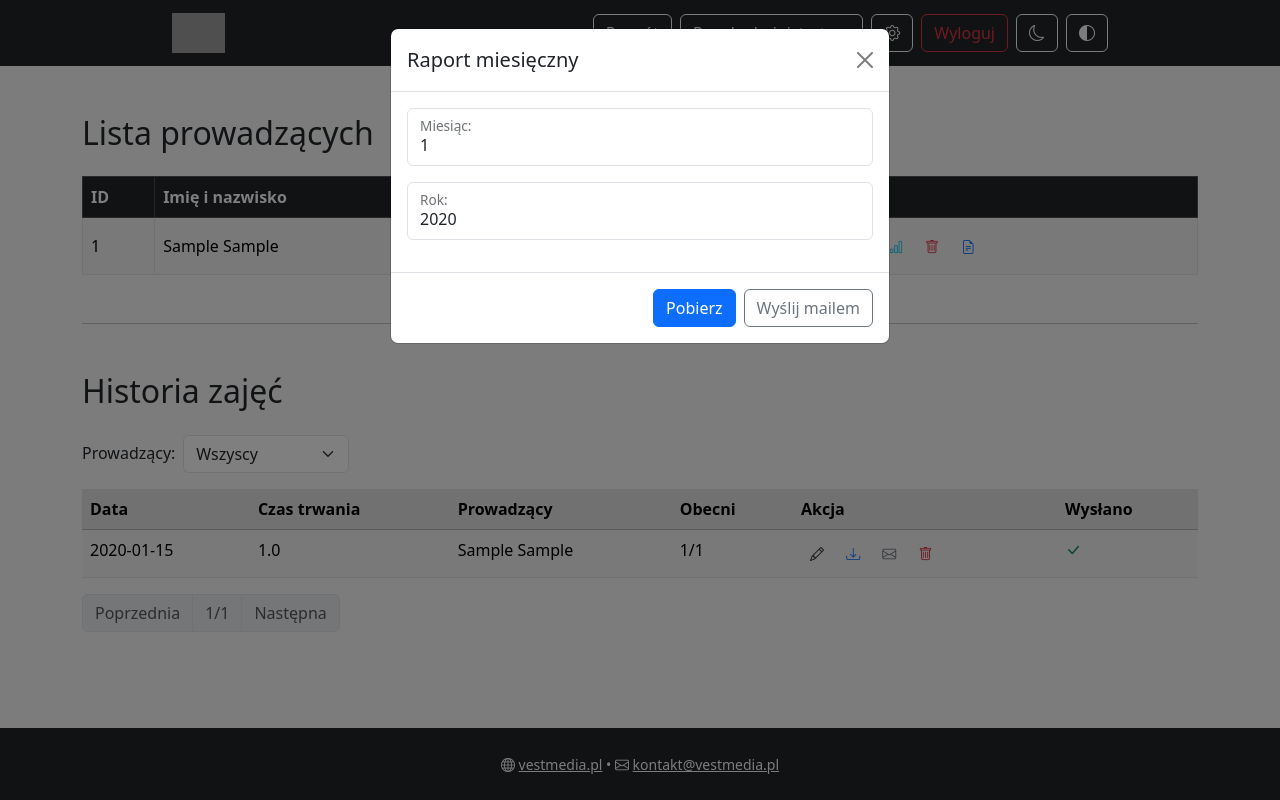
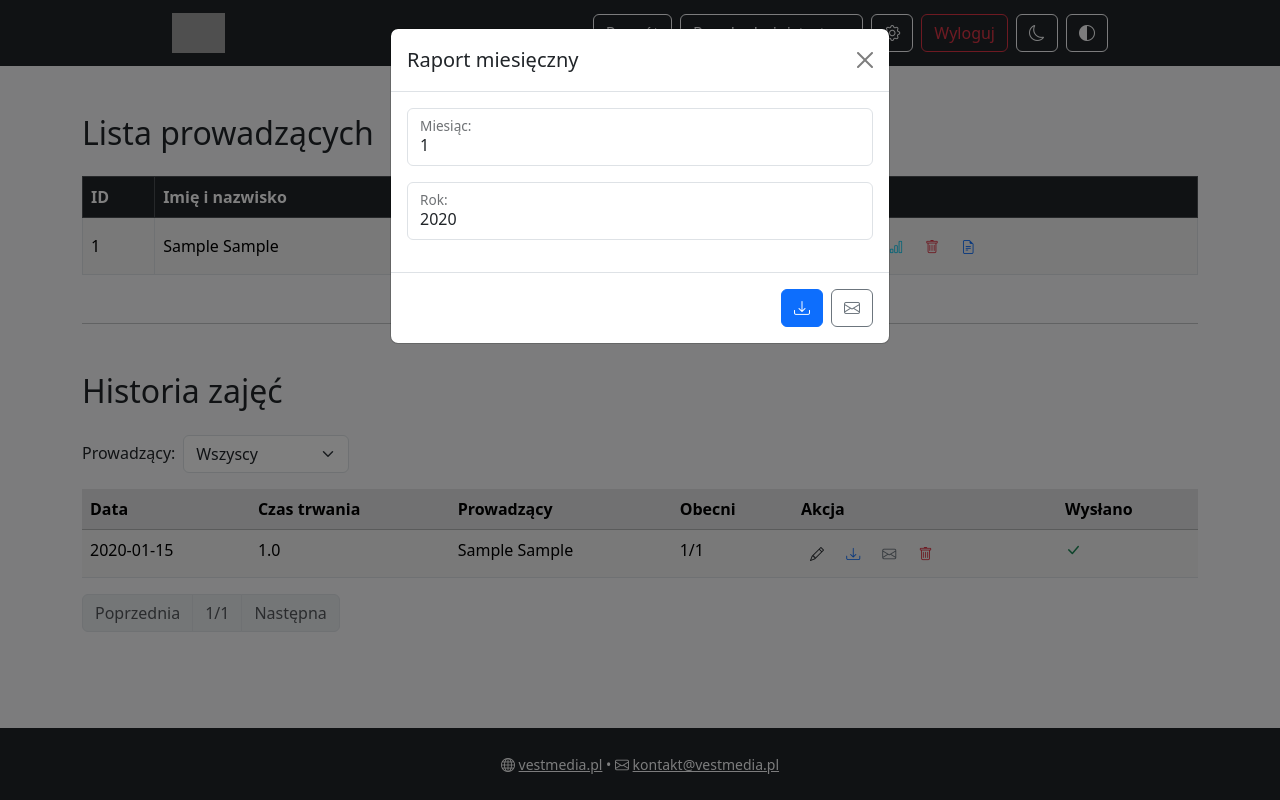
Before and after one commit to suchokrates1/lista-obecnosci, a Flask app: page /admin in a window 1280 px wide, after a click on "Raport miesięczny". Run offline with Flask 3, Linux system fonts and the light colour scheme; a user stored in the database is signed in; tables that the repository leaves empty hold one stand-in row (values such as "Sample post"); grey boxes marked "Sample" are stand-in pictures; parts of the project's set-up code (start-up, migrations or seed data) failed here and were passed over; grey boxes are pictures that could not be loaded.

Commit message:
Use icons for report actions

```diff
--- a/templates/admin.html
+++ b/templates/admin.html
@@ -21,7 +21,10 @@
         <td>
           <form action="{{ url_for('routes.approve_user', id=u.id) }}" method="POST" class="d-inline">
             <input type="hidden" name="csrf_token" value="{{ csrf_token() }}">
-            <button type="submit" class="btn btn-sm btn-success">Akceptuj</button>
+            <button type="submit" class="btn btn-sm btn-success" aria-label="Akceptuj" title="Akceptuj">
+              <i class="bi bi-check"></i>
+              <span class="visually-hidden">Akceptuj</span>
+            </button>
           </form>
         </td>
       </tr>
@@ -113,8 +116,14 @@
                 </div>
               </div>
               <div class="modal-footer">
-                <button type="submit" class="btn btn-primary" tabindex="3">Pobierz</button>
-                <button type="submit" name="wyslij" value="1" class="btn btn-outline-secondary" tabindex="4">Wyślij mailem</button>
+                <button type="submit" class="btn btn-primary" tabindex="3" aria-label="Pobierz" title="Pobierz">
+                  <i class="bi bi-download"></i>
+                  <span class="visually-hidden">Pobierz</span>
+                </button>
+                <button type="submit" name="wyslij" value="1" class="btn btn-outline-secondary" tabindex="4" aria-label="Wyślij mailem" title="Wyślij mailem">
+                  <i class="bi bi-envelope"></i>
+                  <span class="visually-hidden">Wyślij mailem</span>
+                </button>
               </div>
             </form>
           </div>
```
Also changed, not shown: templates/panel.html (+8 -2 lines).
